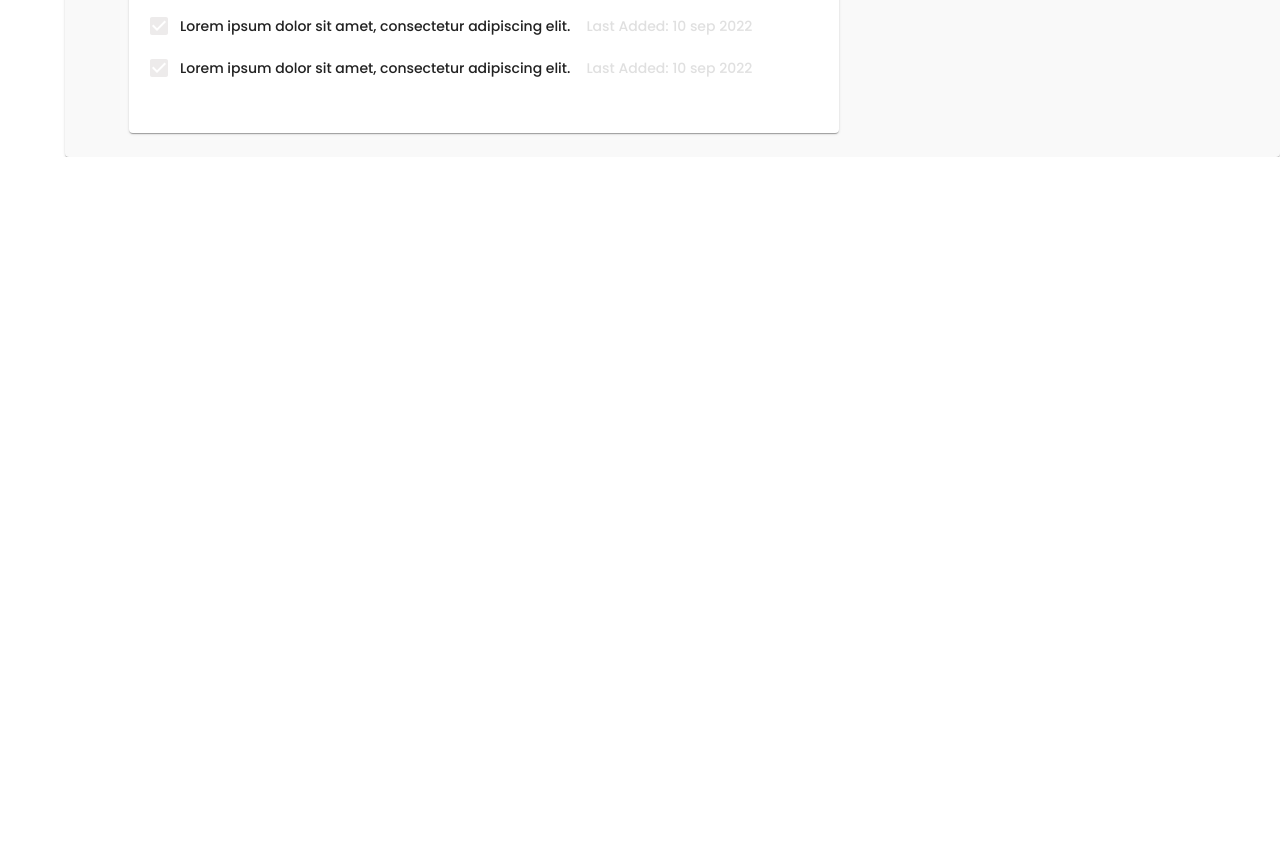
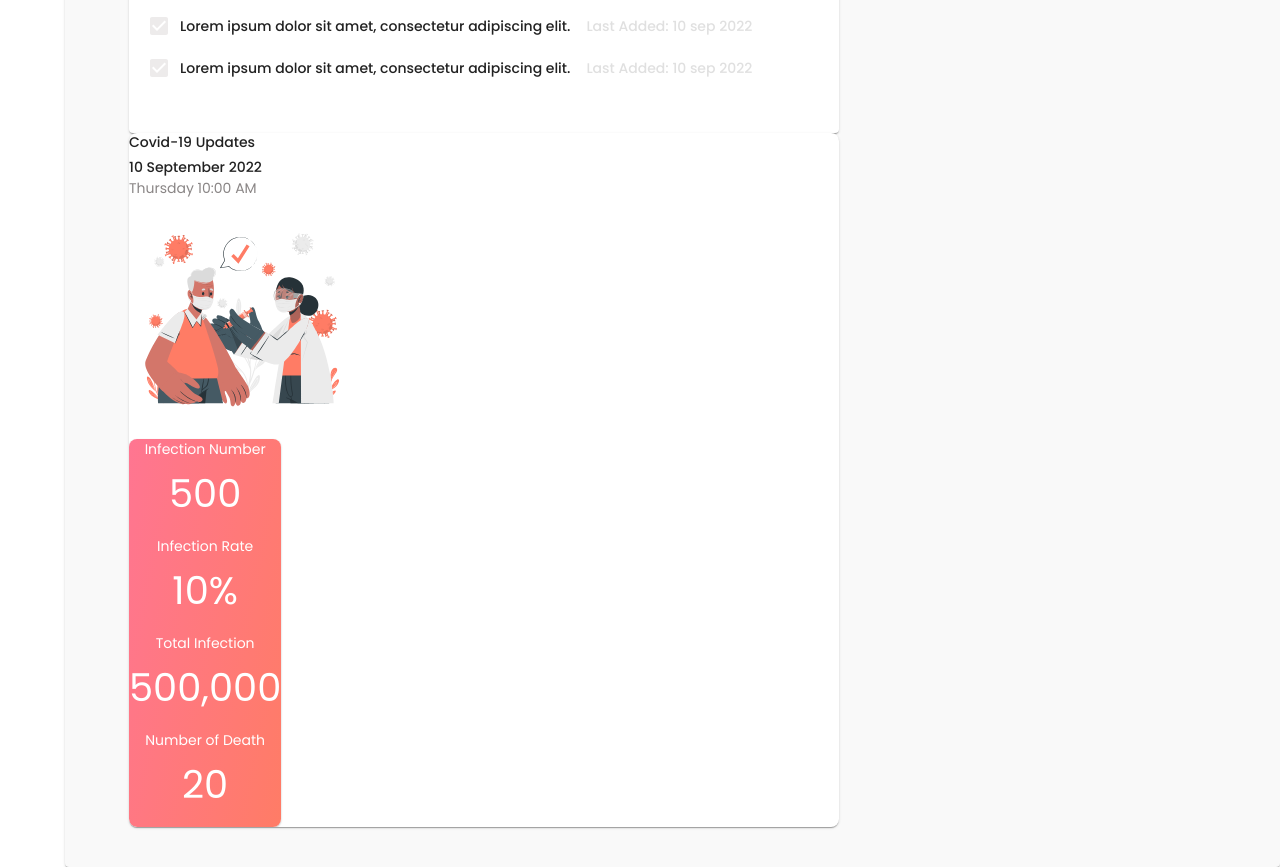
Before and after one commit to MK-Khan123/rainier-frontend, a React (Create React App) app: page / in a window 1280 px wide. Shown: the part 880-1747 px from the top of the page. Before the commit the page ends 1037 px from the top, so only its background shows below. Built offline with nearby package versions, Linux system fonts and the light colour scheme.

Commit message:
Created CovidUpdate component

```diff
--- a/src/components/Home/Appointments/AppointmentData/AppointmentData.js
+++ b/src/components/Home/Appointments/AppointmentData/AppointmentData.js
@@ -33,7 +33,7 @@ const AppointmentData = ({ appointment }) => {
                     </Box>
                 </Paper>
 
-                <Box px={1} py={2}>
+                <Box sx={{ paddingX: 1, paddingY: 2 }}>
                     <Typography fontSize='1rem' fontWeight='500' variant='h5' component='div'>
                         {doctor_name}
                     </Typography>
--- a/src/components/Home/CovidUpdates/CovidUpdates.js
+++ b/src/components/Home/CovidUpdates/CovidUpdates.js
@@ -1,10 +1,49 @@
 import React from 'react';
+import Box from '@mui/material/Box';
+import Card from '@mui/material/Card';
+import CardContent from '@mui/material/CardContent';
+import Grid from '@mui/material/Grid';
+import Typography from '@mui/material/Typography';
+import vaccinationImage from '../../../images/covid-updates/svg_sample_2.svg';
 
 const CovidUpdates = () => {
     return (
-        <div>
-            This is Covid Updates.
-        </div>
+        <Card sx={{ minWidth: 200, marginBottom: '1rem', borderRadius: '8px' }}>
+            <CardContent sx={{ padding: 0, ':last-child': { padding: 0 } }}>
+                <Typography variant='h5' fontWeight='500' fontSize='0.875rem' gutterBottom component='div'>Covid-19 Updates</Typography>
+                <Typography variant='body1' fontWeight='500' fontSize='0.875rem'>10 September 2022</Typography>
+                <Typography variant='body1' fontSize='0.875rem' color='#8A8686' gutterBottom>Thursday 10:00 AM</Typography>
+                <Grid container>
+                    <Grid item md={12}>
+                        <img src={vaccinationImage} alt="" />
+                    </Grid>
+                    <Box
+                        sx={{
+                            background: 'linear-gradient(101.27deg, #FF7594 -6.58%, #FF7C65 102.46%)',
+                            boxShadow: '0px 1px 2px rgba(0, 0, 0, 0.25)',
+                            borderRadius: '8px'
+                        }}
+                    >
+                        <Grid item md={12}>
+                            <Typography textAlign='center' variant='body1' color='#FFF' fontSize='0.875rem' gutterBottom>Infection Number</Typography>
+                            <Typography textAlign='center' variant='body1' color='#FFF' fontSize='2.4rem' gutterBottom>500</Typography>
+                        </Grid>
+                        <Grid item md={12}>
+                            <Typography textAlign='center' variant='body1' color='#FFF' fontSize='0.875rem' gutterBottom>Infection Rate</Typography>
+                            <Typography textAlign='center' variant='body1' color='#FFF' fontSize='2.4rem' gutterBottom>10%</Typography>
+                        </Grid>
+                        <Grid item md={12}>
+                            <Typography textAlign='center' variant='body1' color='#FFF' fontSize='0.875rem' gutterBottom>Total Infection</Typography>
+                            <Typography textAlign='center' variant='body1' color='#FFF' fontSize='2.4rem' gutterBottom>500,000</Typography>
+                        </Grid>
+                        <Grid item md={12}>
+                            <Typography textAlign='center' variant='body1' color='#FFF' fontSize='0.875rem' gutterBottom>Number of Death</Typography>
+                            <Typography textAlign='center' variant='body1' color='#FFF' fontSize='2.4rem' gutterBottom>20</Typography>
+                        </Grid>
+                    </Box>
+                </Grid>
+            </CardContent>
+        </Card>
     );
 };
 
--- a/src/components/Home/Home.js
+++ b/src/components/Home/Home.js
@@ -22,10 +22,10 @@ const Home = () => {
                             <HeaderMain />
                             <PatientStat />
                             <ToDoList />
+                            <CovidUpdates />
                         </Box>
                         <Box flexGrow={1}>
                             <Appointments />
-                            <CovidUpdates />
                         </Box>
                     </Box>
                 </CardContent>
```
Also changed, not shown: src/images/covid-updates/svg_sample_2.svg (added).
